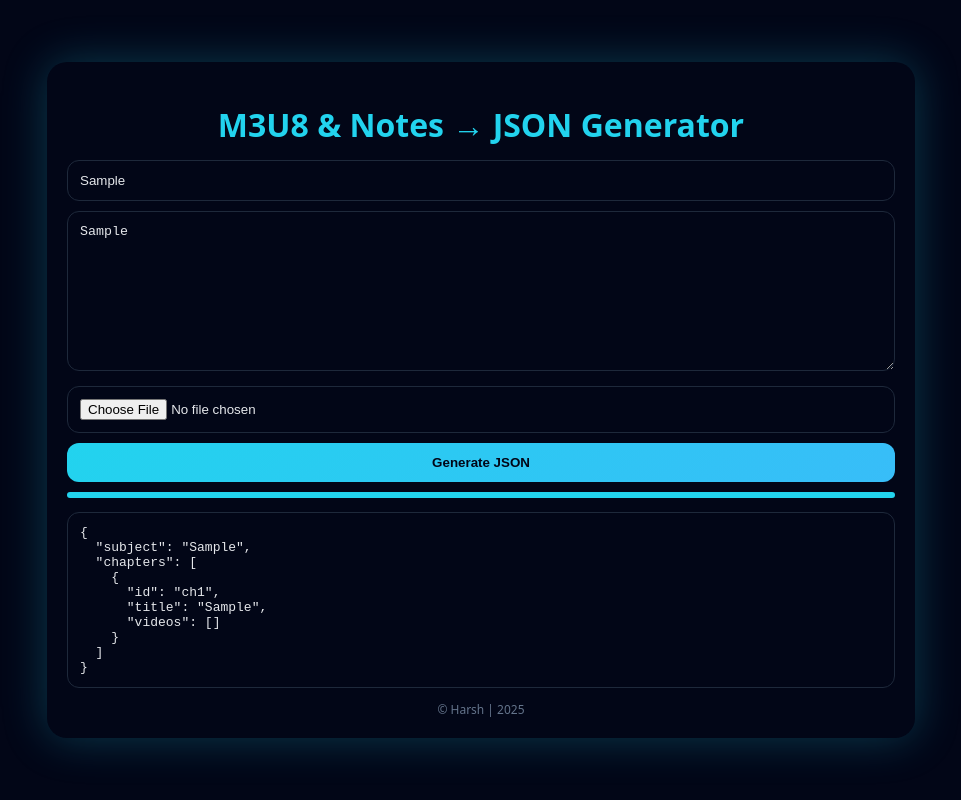
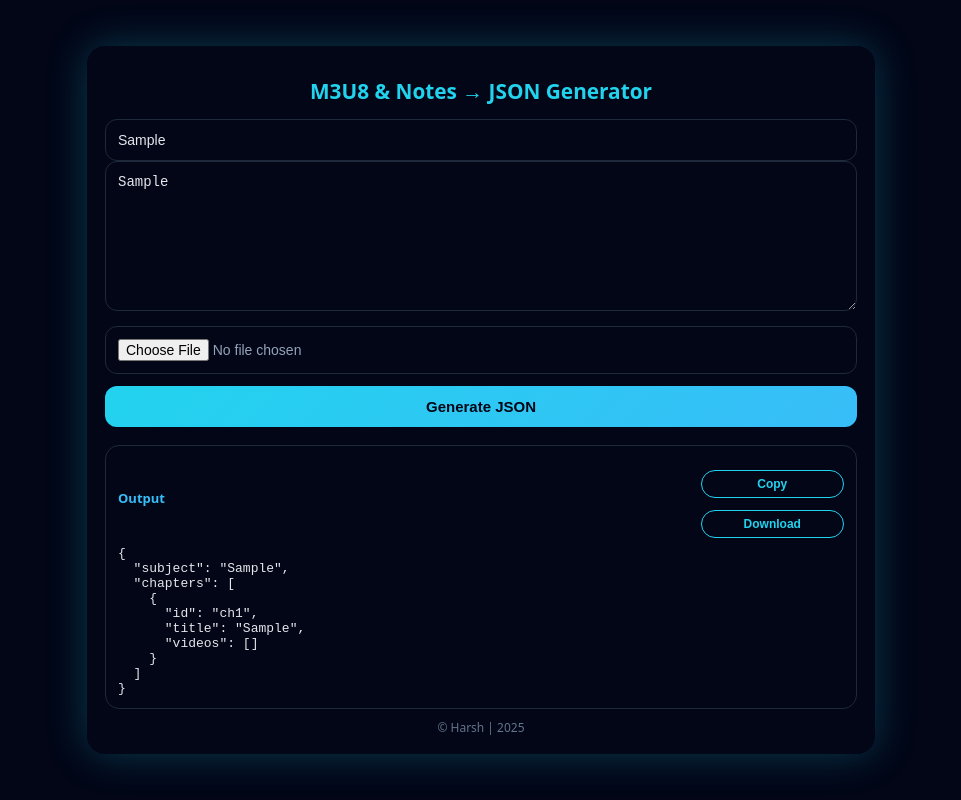
Before and after one commit to NotHarshu9864/api-system, a plain HTML site: page decoder.html in a window 1280 px wide. Both pictures are taken after typing "Sample", "Sample" into the empty fields and a click on the button "Generate JSON". Shown: the whole page, without its empty margins (159-1120 px from the left). Drawn offline with Linux system fonts and the light colour scheme.

Commit message:
Update decoder.html

```diff
--- a/decoder.html
+++ b/decoder.html
@@ -17,14 +17,23 @@ body{
     justify-content:center;
     align-items:center;
 }
-.container{max-width:900px;width:100%;padding:16px}
+.container{
+    width:100%;
+    max-width:820px;
+    padding:16px;
+}
 .card{
     background:#020617;
-    border-radius:20px;
-    padding:20px;
-    box-shadow:0 0 45px rgba(34,211,238,.25);
+    border-radius:18px;
+    padding:18px;
+    box-shadow:0 0 40px rgba(34,211,238,.25);
 }
-h1{text-align:center;color:#22d3ee;margin-bottom:14px}
+h1{
+    text-align:center;
+    color:#22d3ee;
+    font-size:1.3rem;
+    margin-bottom:14px;
+}
 input,textarea{
     width:100%;
     background:#020617;
@@ -32,47 +41,73 @@ input,textarea{
     border-radius:12px;
     padding:12px;
     color:#e5e7eb;
-    margin-bottom:10px;
+    font-size:14px;
 }
-textarea{min-height:160px;resize:vertical}
+textarea{
+    min-height:150px;
+    resize:vertical;
+}
+textarea::placeholder{color:#64748b}
+input[type=file]{
+    margin-top:10px;
+    width:100%;
+    color:#94a3b8;
+}
 button{
     width:100%;
+    margin-top:12px;
     padding:12px;
     border-radius:12px;
     border:none;
+    font-size:15px;
     font-weight:600;
     cursor:pointer;
     background:linear-gradient(135deg,#22d3ee,#38bdf8);
     color:#020617;
 }
-.actions{display:flex;gap:10px;flex-wrap:wrap}
+.actions{
+    display:flex;
+    gap:10px;
+    flex-wrap:wrap;
+}
 .actions button{flex:1}
-.progress{
-    margin-top:10px;
-    height:6px;
-    background:#1e293b;
+.output{
+    margin-top:18px;
+    border:1px solid #1e293b;
+    border-radius:14px;
+    padding:12px;
+}
+.output-header{
+    display:flex;
+    justify-content:space-between;
+    align-items:center;
+    flex-wrap:wrap;
+    gap:8px;
+    margin-bottom:8px;
+}
+.label{
+    color:#38bdf8;
+    font-size:13px;
+    font-weight:600;
+}
+.small-btn{
+    background:none;
+    border:1px solid #22d3ee;
+    color:#22d3ee;
+    padding:6px 12px;
+    font-size:12px;
     border-radius:999px;
-    overflow:hidden;
-    display:none;
-}
-.progress div{
-    height:100%;
-    width:0%;
-    background:#22d3ee;
-    transition:width .2s;
+    cursor:pointer;
 }
 pre{
-    margin-top:14px;
-    background:#020617;
-    border:1px solid #1e293b;
-    border-radius:12px;
-    padding:12px;
+    white-space:pre-wrap;
+    word-break:break-all;
     font-size:13px;
-    white-space:pre-wrap;
+    margin:0;
 }
 footer{
-    margin-top:12px;
     text-align:center;
+    margin-top:10px;
     font-size:12px;
     color:#64748b;
 }
@@ -80,41 +115,51 @@ footer{
 </head>
 
 <body>
+
 <div class="container">
 <div class="card">
 <h1>M3U8 & Notes → JSON Generator</h1>
 
 <input id="subject" placeholder="Enter Subject Name">
-<textarea id="input" placeholder="Paste text or upload file..."></textarea>
+
+<textarea id="input" placeholder="Paste content or upload file..."></textarea>
 <input type="file" accept=".txt" onchange="loadFile(this)">
 
 <div class="actions">
     <button onclick="generateJSON()">Generate JSON</button>
 </div>
 
-<div class="progress"><div id="bar"></div></div>
-
-<pre id="output">—</pre>
+<div class="output">
+    <div class="output-header">
+        <span class="label">Output</span>
+        <div>
+            <button class="small-btn" onclick="copyOutput()">Copy</button>
+            <button class="small-btn" onclick="downloadFile()">Download</button>
+        </div>
+    </div>
+    <pre id="output">—</pre>
+</div>
 
 <footer>© Harsh | 2025</footer>
 </div>
 </div>
 
 <script>
-/* 🔐 Safe multi-decode */
+/* 🔐 Strong multi-decode */
 function safeDecode(str){
     let prev, curr=str;
     do{
-        prev=curr;
-        try{curr=decodeURIComponent(prev)}catch{break}
-    }while(prev!==curr);
+        prev = curr;
+        try{ curr = decodeURIComponent(prev); }
+        catch{ break; }
+    }while(prev !== curr);
     return curr;
 }
 
-/* 🧹 Remove ANY player prefix */
+/* 🧹 Remove any player prefix */
 function cleanPlayer(url){
-    const d = safeDecode(url.trim());
-    const m = d.match(/https?:\/\/.*\.m3u8/);
+    const d = safeDecode(url);
+    const m = d.match(/https?:\/\/[^?\s]+/);
     return m ? m[0] : "";
 }
 
@@ -128,7 +173,7 @@ function extractNotes(url){
 /* 📄 Lines */
 function getLines(){
     return document.getElementById("input").value
-        .split("\n")
+        .split(/\r?\n/)
         .map(l=>l.trim())
         .filter(Boolean);
 }
@@ -136,57 +181,87 @@ function getLines(){
 /* 🚀 JSON Generator */
 function generateJSON(){
     const lines = getLines();
-    const bar = document.getElementById("bar");
-    document.querySelector(".progress").style.display="block";
 
-    let chapters=[], current=null, pendingLecture=null;
-    let ch=1, index=0;
+    let chapters = [];
+    let current = null;
+    let pendingLecture = null;
+    let chIndex = 1;
 
-    lines.forEach((line,i)=>{
-        bar.style.width = ((i+1)/lines.length*100)+"%";
+    lines.forEach(line=>{
+        const lower = line.toLowerCase();
 
-        if(!line.startsWith("http") && !line.toLowerCase().startsWith("lecture")){
-            current={id:"ch"+ch++,title:line,videos:[]};
+        /* Chapter */
+        if(!lower.startsWith("lecture") && !lower.includes("http")){
+            current = {
+                id: "ch" + chIndex++,
+                title: line,
+                videos: []
+            };
             chapters.push(current);
             return;
         }
 
-        if(line.toLowerCase().startsWith("lecture")){
-            pendingLecture={title:line};
+        /* Lecture title */
+        if(lower.startsWith("lecture")){
+            pendingLecture = line;
             return;
         }
 
-        if(line.startsWith("http") && pendingLecture && current){
+        /* URL */
+        if(current && pendingLecture && line.includes("http")){
             const play = cleanPlayer(line);
             if(!play) return;
 
             current.videos.push({
-                id:"lec"+(current.videos.length+1),
-                title:pendingLecture.title,
-                play,
-                notes:extractNotes(line)
+                id: "lec" + (current.videos.length + 1),
+                title: pendingLecture,
+                play: play,
+                notes: extractNotes(line)
             });
-            pendingLecture=null;
+
+            pendingLecture = null;
         }
     });
 
-    const json={
-        subject:document.getElementById("subject").value || "",
+    const json = {
+        subject: document.getElementById("subject").value || "",
         chapters
     };
 
     document.getElementById("output").textContent =
-        JSON.stringify(json,null,2);
+        JSON.stringify(json, null, 2);
 }
 
-/* 📂 File Loader */
+/* 📋 Copy */
+function copyOutput(){
+    navigator.clipboard.writeText(
+        document.getElementById("output").innerText
+    );
+}
+
+/* ⬇ Download */
+function downloadFile(){
+    const blob = new Blob(
+        [document.getElementById("output").innerText],
+        {type:"application/json"}
+    );
+    const a = document.createElement("a");
+    a.href = URL.createObjectURL(blob);
+    a.download = "lectures.json";
+    a.click();
+}
+
+/* 📂 File loader */
 function loadFile(input){
-    const file=input.files[0];
+    const file = input.files[0];
     if(!file) return;
-    const r=new FileReader();
-    r.onload=e=>document.getElementById("input").value=e.target.result;
-    r.readAsText(file);
+    const reader = new FileReader();
+    reader.onload = e=>{
+        document.getElementById("input").value = e.target.result;
+    };
+    reader.readAsText(file);
 }
 </script>
+
 </body>
 </html>
```
